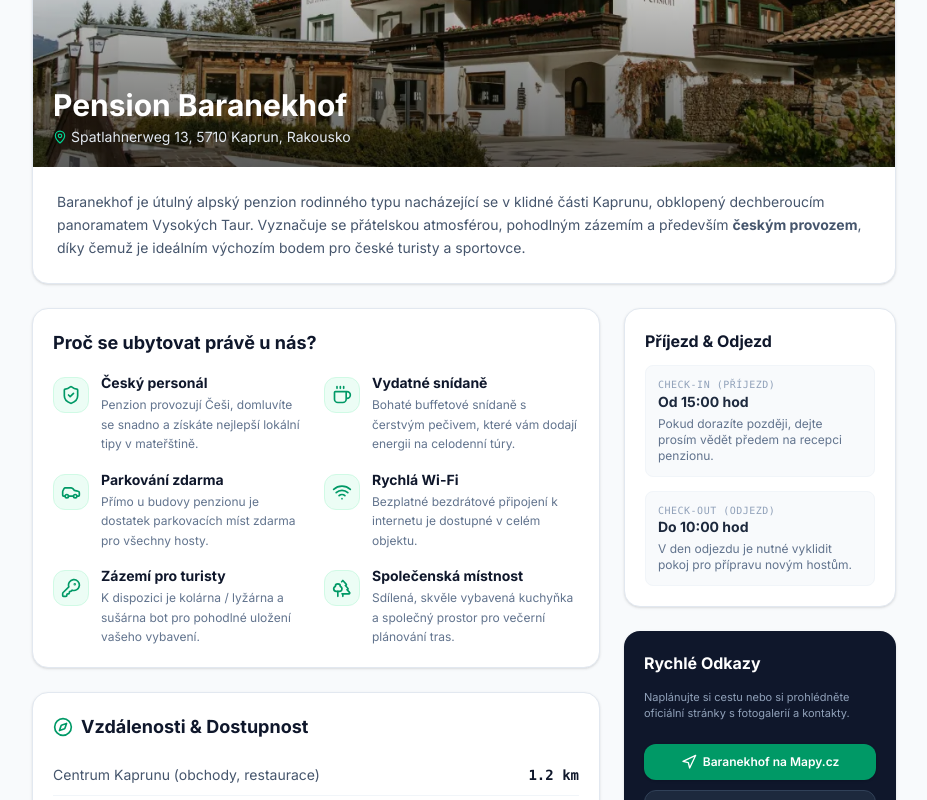
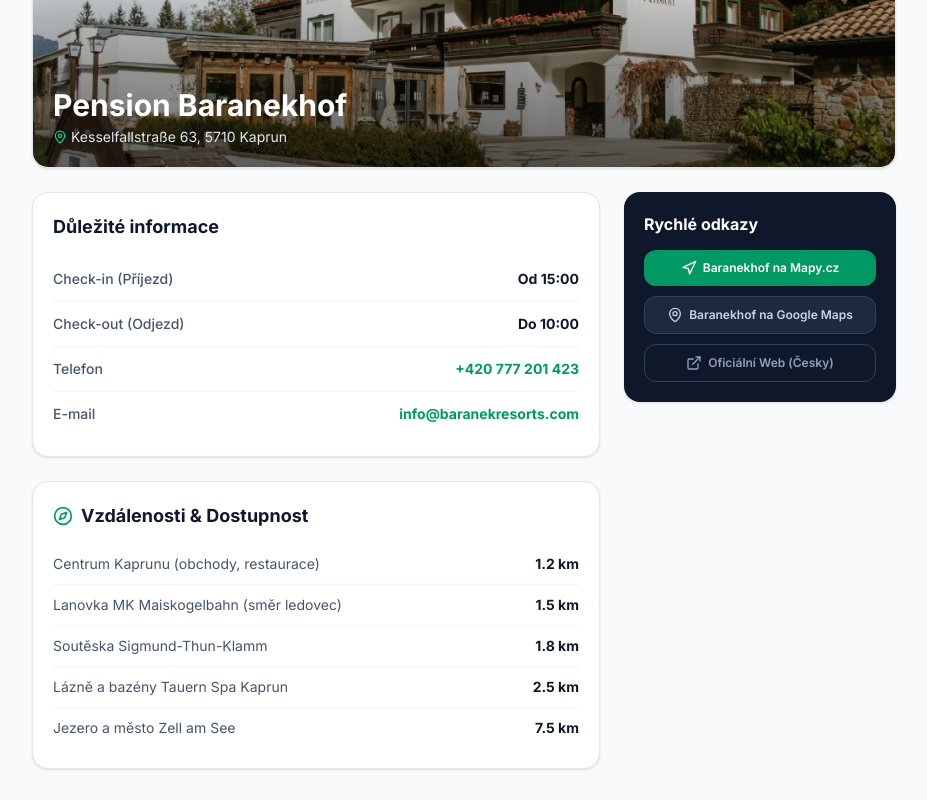
Before and after one commit to FreeWall/rakousko, a Next.js app: page /accommodation in a window 1280 px wide. Shown: the part 420-1220 px from the top of the page, without its empty margins (176-1103 px from the left). Built offline with nearby package versions, Linux system fonts and the light colour scheme.

Commit message:
refactor: update accommodation details, add temperature ranges to weather forecast, and simplify navigation items

```diff
--- a/src/components/Header.tsx
+++ b/src/components/Header.tsx
@@ -25,7 +25,6 @@ export default function Header({ title = 'Rakousko 2026', subtitle }: HeaderProp
     { href: '/hikes', label: 'Trasy Mapy.cz', Icon: Compass },
     { href: '/card', label: 'Salzburger Card', Icon: CreditCard },
     {
-      id: 'tab_map',
       href: '/map',
       label: 'Mapa destinací',
       Icon: Map,
@@ -71,10 +70,9 @@ export default function Header({ title = 'Rakousko 2026', subtitle }: HeaderProp
         id="navigation_bar"
       >
         <div className="flex w-full max-w-4xl gap-1.5">
-          {navItems.map(({ id, href, label, Icon, iconColor }) => (
+          {navItems.map(({ href, label, Icon, iconColor }) => (
             <Link
-              key={id}
-              id={id}
+              key={href}
               href={href}
               className={`flex shrink-0 items-center gap-1.5 rounded-lg border px-3 py-2 text-xs font-medium transition-all ${
                 isActive(href)
--- a/src/components/WeatherForecast.tsx
+++ b/src/components/WeatherForecast.tsx
@@ -81,6 +81,8 @@ export default function WeatherForecast() {
 
         return {
           day: target.dayLabel,
+          maxTemp: maxTemp !== undefined ? `${Math.round(maxTemp)}°` : null,
+          minTemp: minTemp !== undefined ? `${Math.round(minTemp)}°` : null,
           temp,
           desc,
           iconUrl,
@@ -99,6 +101,8 @@ export default function WeatherForecast() {
 
       return {
         day: target.dayLabel,
+        maxTemp: null,
+        minTemp: null,
         temp: fallback.temp,
         desc: fallback.desc,
         iconUrl: null,
@@ -151,7 +155,16 @@ export default function WeatherForecast() {
               ) : (
                 <CloudRain className={`my-2 h-6 w-6 ${w.color}`} />
               )}
-              <span className="text-sm font-bold text-slate-800">{w.temp}</span>
+              <div className="text-sm font-bold text-slate-800">
+                {w.maxTemp ? (
+                  <>
+                    <span>{w.maxTemp}</span>
+                    {w.minTemp && <span className="text-slate-400"> / {w.minTemp}</span>}
+                  </>
+                ) : (
+                  <span>{w.temp}</span>
+                )}
+              </div>
             </div>
           ))}
         </div>
--- a/src/pages/accommodation.tsx
+++ b/src/pages/accommodation.tsx
@@ -1,59 +1,11 @@
-import {
-  Car,
-  Coffee,
-  Compass,
-  ExternalLink,
-  KeyRound,
-  MapPin,
-  Navigation,
-  ShieldCheck,
-  Trees,
-  Wifi,
-} from 'lucide-react';
+import { Compass, ExternalLink, MapPin, Navigation } from 'lucide-react';
 import { motion } from 'motion/react';
 import React from 'react';
 
 import Header from '@/components/Header';
 
 export default function Accommodation() {
-  const address = 'Spatlahnerweg 13, 5710 Kaprun, Rakousko';
-
-  const advantages = [
-    {
-      icon: <ShieldCheck className="h-5 w-5 text-emerald-600" />,
-      title: 'Český personál',
-      description:
-        'Penzion provozují Češi, domluvíte se snadno a získáte nejlepší lokální tipy v mateřštině.',
-    },
-    {
-      icon: <Coffee className="h-5 w-5 text-emerald-600" />,
-      title: 'Vydatné snídaně',
-      description:
-        'Bohaté buffetové snídaně s čerstvým pečivem, které vám dodají energii na celodenní túry.',
-    },
-    {
-      icon: <Car className="h-5 w-5 text-emerald-600" />,
-      title: 'Parkování zdarma',
-      description: 'Přímo u budovy penzionu je dostatek parkovacích míst zdarma pro všechny hosty.',
-    },
-    {
-      icon: <Wifi className="h-5 w-5 text-emerald-600" />,
-      title: 'Rychlá Wi-Fi',
-      description: 'Bezplatné bezdrátové připojení k internetu je dostupné v celém objektu.',
-    },
-    {
-      icon: <KeyRound className="h-5 w-5 text-emerald-600" />,
-      title: 'Zázemí pro turisty',
-      description:
-        'K dispozici je kolárna / lyžárna a sušárna bot pro pohodlné uložení vašeho vybavení.',
-    },
-    {
-      icon: <Trees className="h-5 w-5 text-emerald-600" />,
-      title: 'Společenská místnost',
-      description:
-        'Sdílená, skvěle vybavená kuchyňka a společný prostor pro večerní plánování tras.',
-    },
-  ];
+  const address = 'Kesselfallstraße 63, 5710 Kaprun';
 
   const distances = [
     { target: 'Centrum Kaprunu (obchody, restaurace)', dist: '1.2 km' },
@@ -61,6 +13,13 @@ export default function Accommodation() {
     { target: 'Soutěska Sigmund-Thun-Klamm', dist: '1.8 km' },
     { target: 'Lázně a bazény Tauern Spa Kaprun', dist: '2.5 km' },
     { target: 'Jezero a město Zell am See', dist: '7.5 km' },
+  ];
+
+  const infoItems = [
+    { label: 'Check-in (Příjezd)', value: 'Od 15:00' },
+    { label: 'Check-out (Odjezd)', value: 'Do 10:00' },
+    { label: 'Telefon', value: '+420 777 201 423', href: 'tel:+420777201423' },
+    { label: 'E-mail', value: 'info@baranekresorts.com', href: 'mailto:info@baranekresorts.com' },
   ];
 
   return (
@@ -97,40 +56,34 @@ export default function Accommodation() {
                 </p>
               </div>
             </div>
-
-            <div className="p-5 md:p-6">
-              <p className="text-sm leading-relaxed text-slate-600">
-                Baranekhof je útulný alpský penzion rodinného typu nacházející se v klidné části
-                Kaprunu, obklopený dechberoucím panoramatem Vysokých Taur. Vyznačuje se přátelskou
-                atmosférou, pohodlným zázemím a především <strong>českým provozem</strong>, díky
-                čemuž je ideálním výchozím bodem pro české turisty a sportovce.
-              </p>
-            </div>
           </div>
 
           {/* Two column grid */}
           <div className="grid grid-cols-1 gap-6 md:grid-cols-3">
-            {/* Left/Middle Column: Advantages and Info */}
+            {/* Left/Middle Column: Vital details */}
             <div className="space-y-6 md:col-span-2">
+              {/* Unified Info Card */}
               <div className="rounded-2xl border border-slate-200 bg-white p-5 shadow-sm">
                 <h3 className="font-display mb-4 text-lg font-bold text-slate-900">
-                  Proč se ubytovat právě u nás?
+                  Důležité informace
                 </h3>
-                <div className="grid grid-cols-1 gap-4 sm:grid-cols-2">
-                  {advantages.map((adv, idx) => (
+                <div className="divide-y divide-slate-100">
+                  {infoItems.map((item, idx) => (
                     <div
                       key={idx}
-                      className="flex gap-3"
+                      className="flex justify-between py-3 text-sm"
                     >
-                      <div className="mt-1 flex h-9 w-9 shrink-0 items-center justify-center rounded-xl border border-emerald-100 bg-emerald-50">
-                        {adv.icon}
-                      </div>
-                      <div>
-                        <h4 className="text-sm font-bold text-slate-900">{adv.title}</h4>
-                        <p className="mt-0.5 text-xs leading-relaxed text-slate-500">
-                          {adv.description}
-                        </p>
-                      </div>
+                      <span className="font-medium text-slate-600">{item.label}</span>
+                      {item.href ? (
+                        <a
+                          href={item.href}
+                          className="font-bold text-emerald-600 transition-colors hover:text-emerald-700 hover:underline"
+                        >
+                          {item.value}
+                        </a>
+                      ) : (
+                        <span className="font-bold text-slate-900">{item.value}</span>
+                      )}
                     </div>
                   ))}
                 </div>
@@ -148,49 +101,20 @@ export default function Accommodation() {
                       className="flex justify-between py-2.5 text-sm"
                     >
                       <span className="text-slate-600">{item.target}</span>
-                      <span className="font-mono font-bold text-slate-900">{item.dist}</span>
+                      <span className="font-bold text-slate-900">{item.dist}</span>
                     </div>
                   ))}
                 </div>
               </div>
             </div>
 
-            {/* Right Column: Check-in, contacts and links */}
+            {/* Right Column: Address and links */}
             <div className="space-y-6">
-              {/* Check-in Card */}
-              <div className="rounded-2xl border border-slate-200 bg-white p-5 shadow-sm">
-                <h4 className="font-display mb-3 text-base font-bold text-slate-900">
-                  Příjezd & Odjezd
-                </h4>
-                <div className="space-y-3.5 text-xs">
-                  <div className="rounded-lg border border-slate-100 bg-slate-50 p-3">
-                    <span className="block font-mono text-[10px] tracking-wider text-slate-400 uppercase">
-                      Check-in (Příjezd)
-                    </span>
-                    <span className="text-sm font-bold text-slate-800">Od 15:00 hod</span>
-                    <p className="mt-1 text-slate-500">
-                      Pokud dorazíte později, dejte prosím vědět předem na recepci penzionu.
-                    </p>
-                  </div>
-                  <div className="rounded-lg border border-slate-100 bg-slate-50 p-3">
-                    <span className="block font-mono text-[10px] tracking-wider text-slate-400 uppercase">
-                      Check-out (Odjezd)
-                    </span>
-                    <span className="text-sm font-bold text-slate-800">Do 10:00 hod</span>
-                    <p className="mt-1 text-slate-500">
-                      V den odjezdu je nutné vyklidit pokoj pro přípravu novým hostům.
-                    </p>
-                  </div>
-                </div>
-              </div>
-
               {/* Action Links & Location Map */}
               <div className="flex flex-col gap-2.5 rounded-2xl bg-slate-900 p-5 text-white shadow-sm">
-                <h4 className="font-display mb-1 text-base font-bold text-white">Rychlé Odkazy</h4>
-                <p className="mb-3 text-[11px] text-slate-400">
-                  Naplánujte si cestu nebo si prohlédněte oficiální stránky s fotogalerií a
-                  kontakty.
-                </p>
+                <h4 className="font-display mb-1 text-base font-bold text-white">
+                  Rychlé odkazy
+                </h4>
 
                 <a
                   href="https://mapy.com/cs/turisticka?source=osm&id=1072899509"
@@ -202,10 +126,19 @@ export default function Accommodation() {
                 </a>
 
                 <a
+                  href="https://www.google.com/maps/search/?api=1&query=Pension+Baranekhof+Kaprun+Austria"
+                  target="_blank"
+                  rel="noopener noreferrer"
+                  className="inline-flex w-full items-center justify-center gap-1.5 rounded-xl border border-slate-700 bg-slate-800 px-4 py-2.5 text-xs font-semibold text-slate-300 transition-colors hover:bg-slate-700 hover:text-white"
+                >
+                  <MapPin className="h-4 w-4" /> Baranekhof na Google Maps
+                </a>
+
+                <a
                   href="https://baranekresorts.com/cs/dum/baranekhof"
                   target="_blank"
                   rel="noopener noreferrer"
-                  className="inline-flex w-full items-center justify-center gap-1.5 rounded-xl border border-slate-700 bg-slate-800 px-4 py-2.5 text-xs font-semibold text-slate-300 transition-colors hover:bg-slate-700 hover:text-white"
+                  className="inline-flex w-full items-center justify-center gap-1.5 rounded-xl border border-slate-700 bg-slate-850 px-4 py-2.5 text-xs font-semibold text-slate-400 transition-colors hover:bg-slate-800 hover:text-slate-300"
                 >
                   <ExternalLink className="h-4 w-4" /> Oficiální Web (Česky)
                 </a>
```
